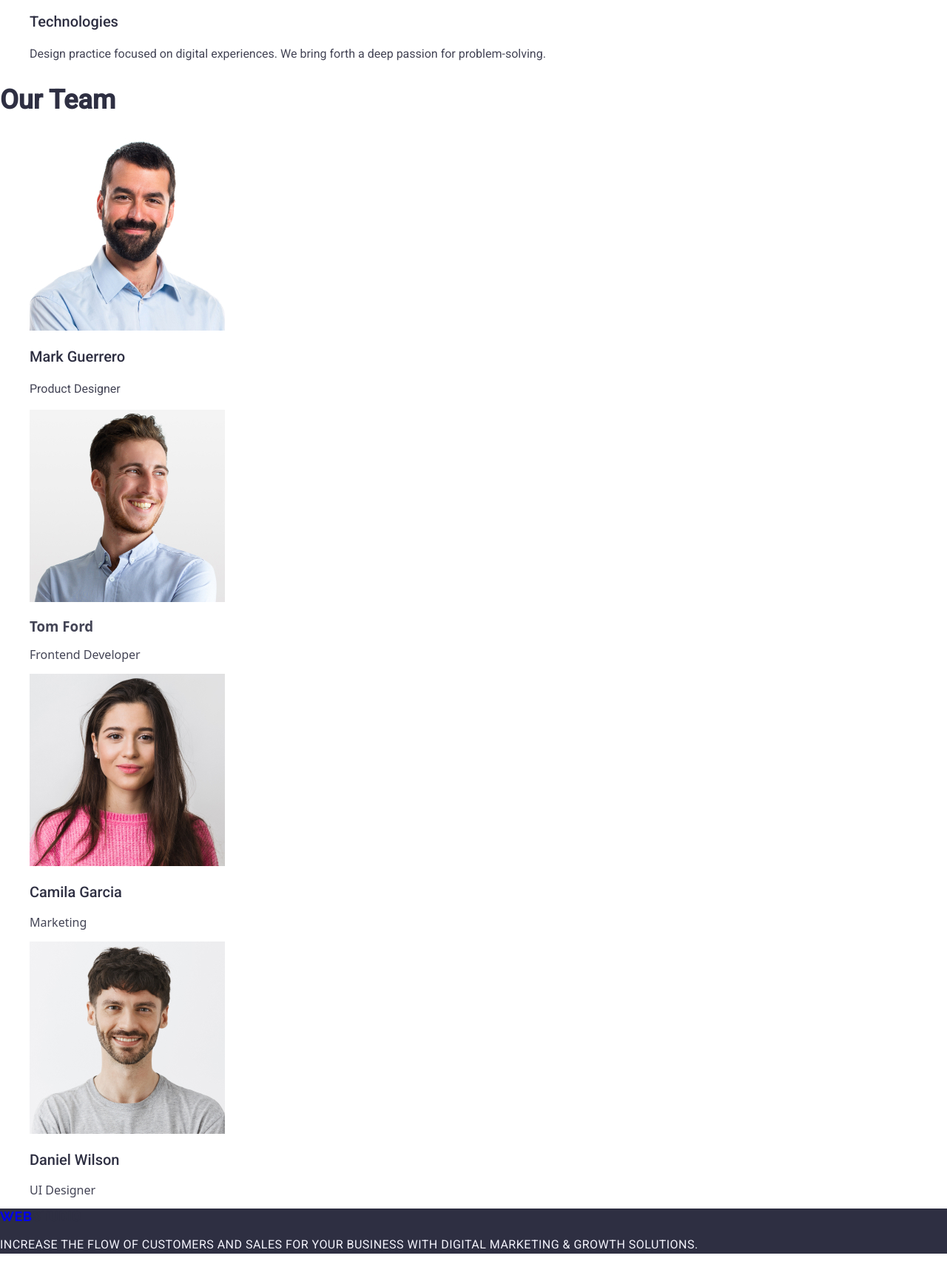
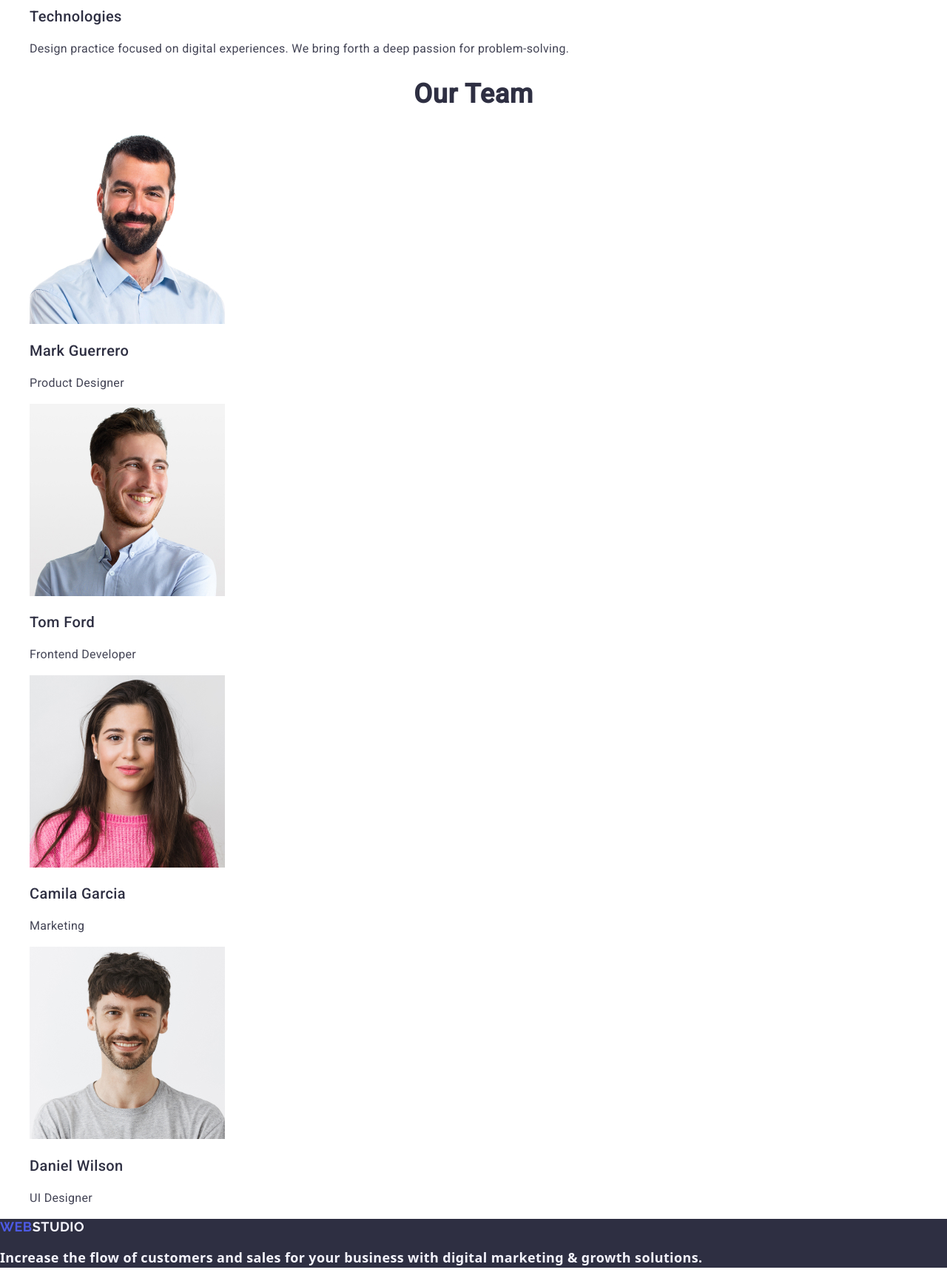
Before and after one commit to HUWTUCH/goit-markup-hw-02, a plain HTML site: page index.html in a window 1280 px wide. Shown: the part 670-2402 px from the top of the page at 74% size. Before the commit the page ends 2381 px from the top, so only its background shows below. Drawn offline with nearby package versions, Linux system fonts and the light colour scheme.

Commit message:
comit 10

```diff
--- a/css/styles.css
+++ b/css/styles.css
@@ -8,8 +8,8 @@ ul, li, a {
     text-decoration: none;
     list-style-type: none;
 }
-
-.logo-web, .studio, .footer-logo, .footer-studio {
+/* Header */
+.logo-web, .studio {
     font-family: 'Raleway', sans-serif;
     font-weight: 700;
     font-size: 18px;
@@ -26,25 +26,26 @@ ul, li, a {
     color: #2E2F42;
 }
 
-.nav-item > .nav-link {
+.nav-link {
     font-size: 16px;
     font-family: 'Roboto', sans-serif;
-    color: #434455;
+    color: #2e2f42;
     font-weight: 500;
     line-height: 1.5;
     letter-spacing: 0.02em;
-
 }
 
-.nav-item > .nav-link:hover,
-.nav-item > .nav-link:focus {
-    color: #404bbf;
+.nav-link:hover,
+.nav-link:focus {
+    color: #404BBf;
     text-decoration: underline;
 }
+
 .contacts {
     font-style: normal;
 }
-.contact-item > .contact-email, .contact-phone {
+
+.contact-email, .contact-phone {
     font-size: 16px;
     font-family: 'Roboto', sans-serif;
     font-weight: 400;
@@ -52,105 +53,112 @@ ul, li, a {
     color: rgba(67, 68, 85, 1);
 }
 
-.contact-item > .contact-email:hover,
-.contact-item > .contact-email:focus {
-    color: #404BBf;
-}
-.contact-item > .contact-phone:hover,
-.contact-item > .contact-phone:focus {
+.contact-email:hover,
+.contact-email:focus,
+.contact-phone:hover,
+.contact-phone:focus {
     color: #404BBf;
 }
 
 /* Main header */
 .main-header {
-    background: rgba(46, 47, 66, 1);
+    background-color: #2e2f42;
 }
 
-.main-header > .main-title {
-    color: rgba(255, 255, 255, 1);
-    font-weight: 700;
-    font-family: 'Roboto', sans-serif;
+.main-title {
     font-size: 56px;
-    line-height: 60px;
+    line-height: 1.07;
+    text-align: center;
+    letter-spacing: 0.02em;
+    color: #ffffff;
 }
 
 .main-btn {
     font-family: 'Roboto', sans-serif;
     background-color: #4D5AE5;
-    color: white;
+    color: #ffffff;
     font-size: 16px;
     font-weight: 500;
-    line-height: 24px;
+    line-height: 1.5;
+    letter-spacing: 0.04em;
     cursor: pointer;
 }
 
 .main-btn:hover,
 .main-btn:focus {
-    background-color: rgba(77, 90, 229, 1);
+    background-color: #404BBF;
+}
+/* Description */
+.description-title {
+    font-family: 'Roboto', sans-serif;
+    color: #2e2f42;
+    font-weight: 500;
+    font-size: 20px;
+    line-height: 1.2;
+    letter-spacing: 0.02em;
 }
 
-/* Description */
-.description-item > .description-title {
+.description-paragraph {
     font-family: 'Roboto', sans-serif;
-    color: rgba(46, 47, 66, 1);
-    font-weight: 500;
-    font-size: 20px;
-    line-height: 24px;
-}
-
-.description-item > .description-paragraph {
-    font-family: 'Roboto', sans-serif;
-    color: rgba(67, 68, 85, 1);
+    color: #434455;
     font-weight: 400;
     font-size: 16px;
-    line-height: 24px;
+    line-height: 1.5;
+    letter-spacing: 0.02em;
 }
-
 /* Our Team Card */
-.team-card > .our-team-cards {
+.our-team-cards {
     font-family: 'Roboto', sans-serif;
-    color: rgba(46, 47, 66, 1);
+    color: #2e2f42;
     font-size: 36px;
     font-weight: 700;
+    line-height: 1.11;
+    text-align: center;
+    letter-spacing: 0.02em;
 }
 
 .card-item .name {
     font-family: 'Roboto', sans-serif;
-    color: rgba(46, 47, 66, 1);
+    color: #2e2f42;
     font-weight: 500;
     font-size: 20px;
-    line-height: 24px;
+    line-height: 1.2;
+    letter-spacing: 0.02em;
 }
 
-.card-item > .card-paragraph {
+.card-paragraph {
     font-family: 'Roboto', sans-serif;
-    color: rgba(67, 68, 85, 1);
+    color: #434455;
     font-weight: 400;
     font-size: 16px;
-    line-height: 24px;
+    line-height: 1.5;
+    letter-spacing: 0.02em;
 }
+
 
 /* Footer */
 .footer {
-    background: rgba(46, 47, 66, 1);
+    background-color: #2e2f42;
 }
 
-.footer-studio {
-    color: #2E2F42;
-}
-
-.footer-studio, .footer > .footer-paragraph {
-    font-family: 'Roboto', sans-serif;
+.footer-logo {
+    font-family: "Raleway", sans-serif;
     font-weight: 700;
     font-size: 18px;
     line-height: 1.17;
     letter-spacing: 0.03em;
     text-transform: uppercase;
+    color: #4d5ae5;
 }
 
-.footer > .footer-paragraph {
-    color: rgba(244, 244, 253, 1);
-    font-weight: 400;
-    font-size: 16px;
-    line-height: 24px;
+.footer-studio {
+    color: #f4f4fd;
 }
+
+.footer-paragraph {
+    line-height: 1.5;
+    color: #F4F4FD;
+    letter-spacing: 0.02em;
+    font-weight: 700;
+    font-size: 18px;
+}
--- a/index.html
+++ b/index.html
@@ -47,14 +47,14 @@
     <!-- Header -->
     <section class="main-header">
         <h1 class="main-title">Effective Solutions for Your Business</h1>
-        <button type="button" class="main-btn"> Order Service</button>
+        <button type="button" class="main-btn">Order Service</button>
     </section>
     <!-- Description -->
     <section>
-        <h2>Description</h2>
+        <h2 class="description-title">Description</h2>
         <ul>
             <li class="description-item">
-                <h3 class="description-title"> Strategy </h3>
+                <h3 class="description-title">Strategy</h3>
                 <p class="description-paragraph">
                     Our goal is to identify the business
                     problem to walk away with the
@@ -62,7 +62,7 @@
                 </p>
             </li>
             <li class="description-item">
-                <h3 class="description-title"> Punctuality </h3>
+                <h3 class="description-title">Punctuality</h3>
                 <p class="description-paragraph">
                     Bring the key message to the
                     brand's audience for the best price
@@ -70,7 +70,7 @@
                 </p>
             </li>
             <li class="description-item">
-                <h3 class="description-title"> Diligence </h3>
+                <h3 class="description-title">Diligence</h3>
                 <p class="description-paragraph">
                     Research and confirm brands that
                     present the strongest digital growth
@@ -78,7 +78,7 @@
                 </p>
             </li>
             <li class="description-item">
-                <h3 class="description-title"> Technologies </h3>
+                <h3 class="description-title">Technologies</h3>
                 <p class="description-paragraph">
                     Design practice focused on digital
                     experiences. We bring forth a deep
@@ -87,29 +87,28 @@
             </li>
         </ul>
     </section>
-
     <section class="team-card">
         <h2 class="our-team-cards">Our Team</h2>
         <ul>
             <li class="card-item">
                 <img src="./images/mark.jpg" alt="MarkGuerrero" width="264">
-                <h3 class="name"> Mark Guerrero </h3>
-                <p class="card-paragraph"> Product Designer </p>
+                <h3 class="name">Mark Guerrero</h3>
+                <p class="card-paragraph">Product Designer</p>
             </li>
-            <li>
+            <li class="card-item">
                 <img src="./images/tom.jpg" alt="TomFord" width="264">
-                <h3 class="name"> Tom Ford </h3>
-                <p> Frontend Developer </p>
+                <h3 class="name">Tom Ford</h3>
+                <p class="card-paragraph">Frontend Developer</p>
             </li>
             <li class="card-item">
                 <img src="./images/camila.jpg" alt="CamilaGarcia" width="264">
-                <h3 class="name"> Camila Garcia </h3>
-                <p> Marketing </p>
+                <h3 class="name">Camila Garcia</h3>
+                <p class="card-paragraph">Marketing</p>
             </li>
             <li class="card-item">
                 <img src="./images/daniel.jpg" alt="DanielWilson" width="264">
-                <h3 class="name"> Daniel Wilson </h3>
-                <p> UI Designer </p>
+                <h3 class="name">Daniel Wilson</h3>
+                <p class="card-paragraph">UI Designer</p>
             </li>
         </ul>
     </section>
```
